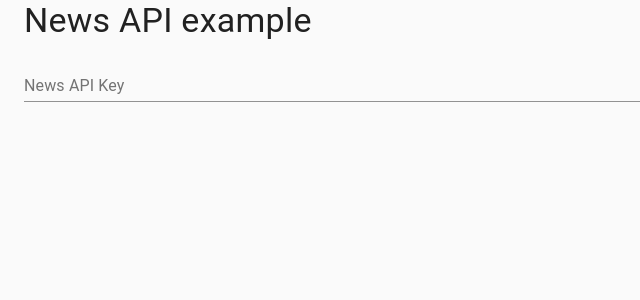
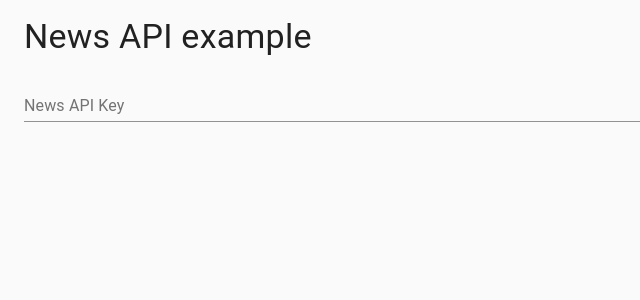
Before and after one commit to fleea/news-api, a React (Create React App) app: page / in a window 1280 px wide. Shown: the top 300 px of the page, without its empty margins (0-640 px from the left). Built offline with nearby package versions, Linux system fonts and the light colour scheme.

Commit message:
Add some styles

```diff
--- a/src/App.js
+++ b/src/App.js
@@ -7,6 +7,7 @@ import TextField from '@material-ui/core/TextField';
 import CircularProgress from '@material-ui/core/CircularProgress';
 import Typography from '@material-ui/core/Typography';
 import Grid from '@material-ui/core/Grid';
+import './app.scss'
 
 const App = () => {
   const [apiKey, setApiKey] = useState('');
@@ -24,7 +25,7 @@ const App = () => {
       <Container>
           <Grid container spacing={2}>
             <Grid item xs={12}>
-              <Typography variant="h4" component="h1" gutterBottom>
+              <Typography variant="h4" component="h1" gutterBottom className="news__header">
                 News API example
               </Typography>
             <TextField
@@ -45,7 +46,7 @@ const ArticlePage = ({apiKey}) => {
   const [loading, articles] = useNewsApi(apiKey);
   return (
       <>
-        {loading && <CircularProgress/>}
+        {loading && <CircularProgress className="news--padding"/>}
         {!loading && articles && !!articles.length && <ArticleContainer articles={articles}/> }
       </>
   )
--- /dev/null
+++ b/src/app.scss
@@ -0,0 +1,3 @@
+h1.news__header, .news--padding{
+  margin: 1rem 0;
+}
```
